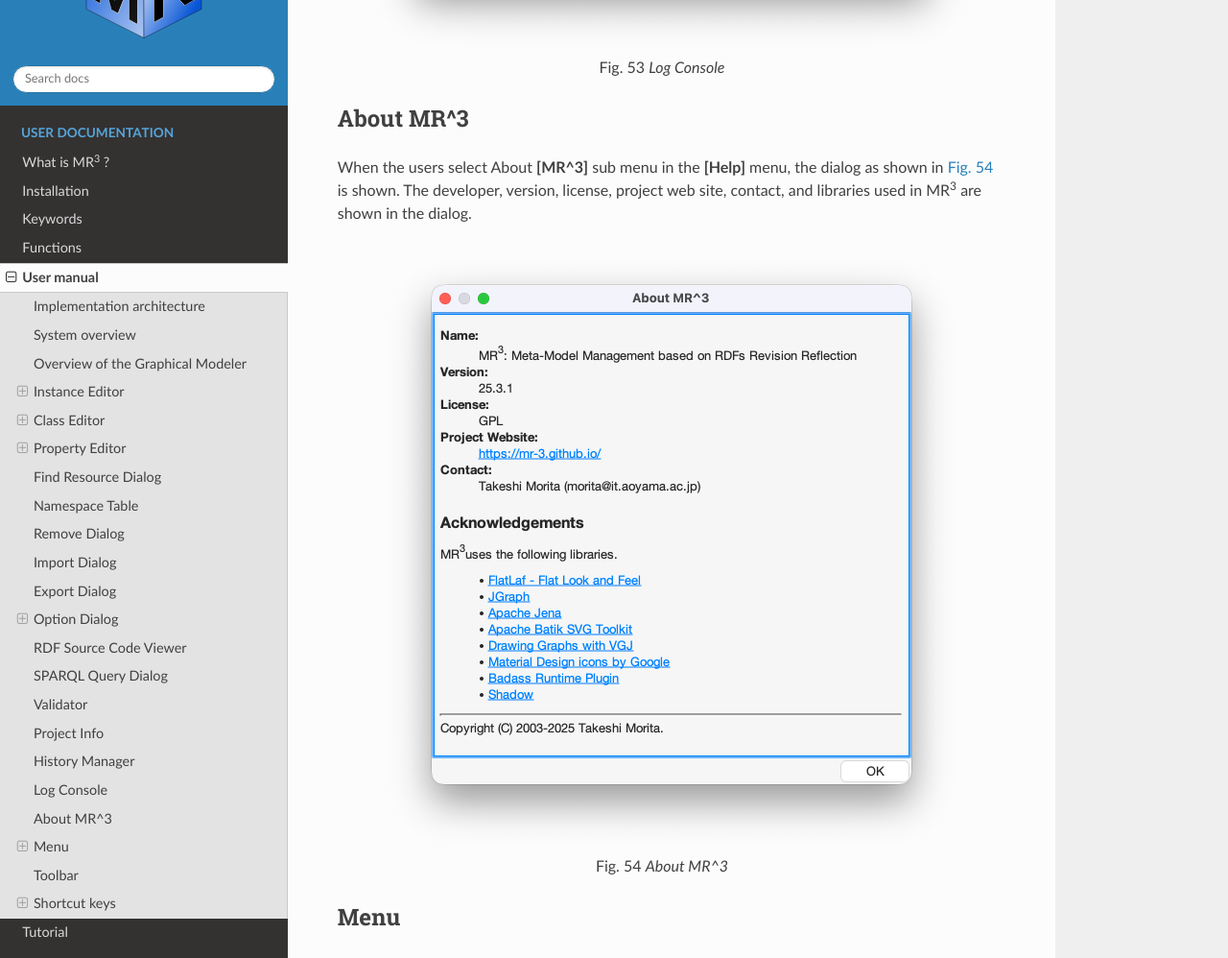
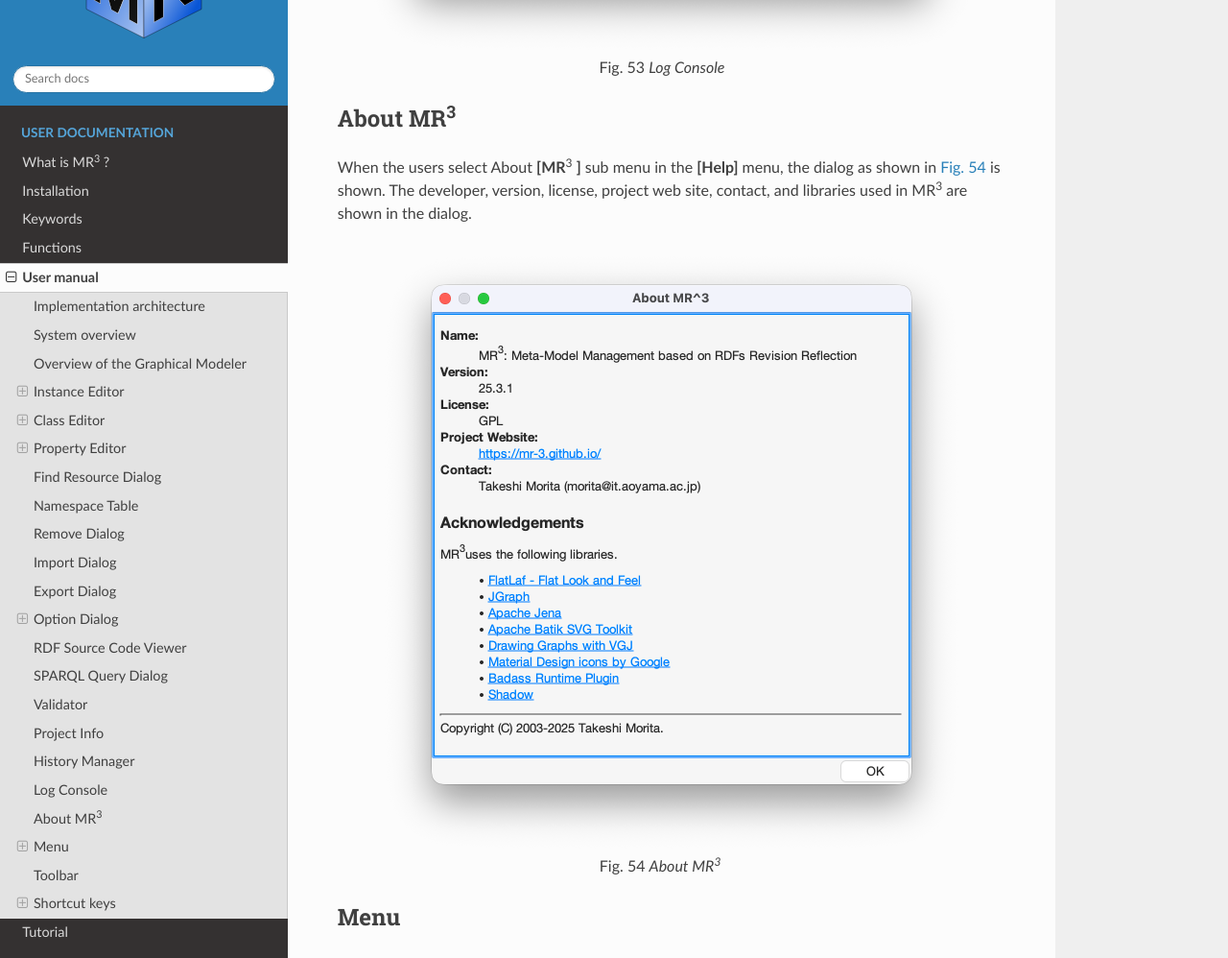
Before and after one commit to mr-3/mrcube-en-docs, a Sphinx documentation site: the page built from docs/source/user_manual.rst, in a window 1280 px wide and 1400 px high, scrolled down 32588 px. Shown: the part 156-1154 px from the top of the window at 96% size. Built offline with Sphinx 7.4.7 and the Read the Docs theme 3.1.0, drawn with Linux system fonts in a browser that asks for light colours; some of the changed lines change nothing that is shown; some of the changed text lies outside the part shown.

Commit message:
change MR^3 to MR\ :sup:`3` \.

```diff
--- a/docs/source/user_manual.rst
+++ b/docs/source/user_manual.rst
@@ -497,7 +497,7 @@
    jsonld, JSONLD
    n3, N-Triples
    rdf, RDF/XML
-   mr3, MR^3 project
+   mr3, MR\ :sup:`3` \ project
 
 
 .. index:: Export Dialog
@@ -652,9 +652,9 @@
 
    Log Console
 
-About MR^3
-----------------
-When the users select About **[MR^3]** sub menu in the **[Help]** menu, the dialog as shown in :numref:`about-mr3` is shown. The developer, version, license, project web site, contact, and libraries used in |MR3| are shown in the dialog.
+About MR\ :sup:`3` \
+----------------------------
+When the users select About **[MR**\ :sup:`3` \ **]** sub menu in the **[Help]** menu, the dialog as shown in :numref:`about-mr3` is shown. The developer, version, license, project web site, contact, and libraries used in |MR3| are shown in the dialog.
 
 .. _about-mr3:
 .. figure:: figures/about_dialog.png
@@ -662,7 +662,7 @@
    :alt: About MR3
    :align: center
 
-   About MR^3
+   About MR\ :sup:`3` \
 
 
 Menu
```
